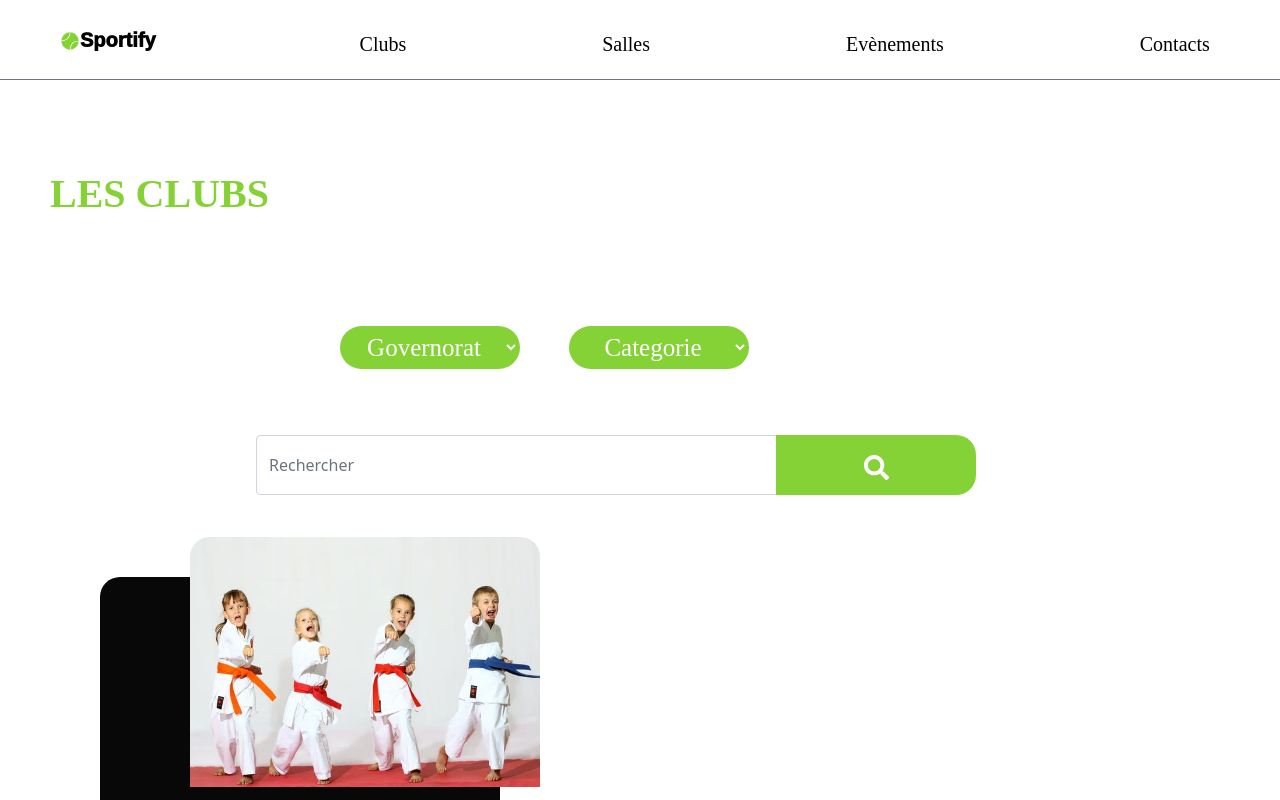
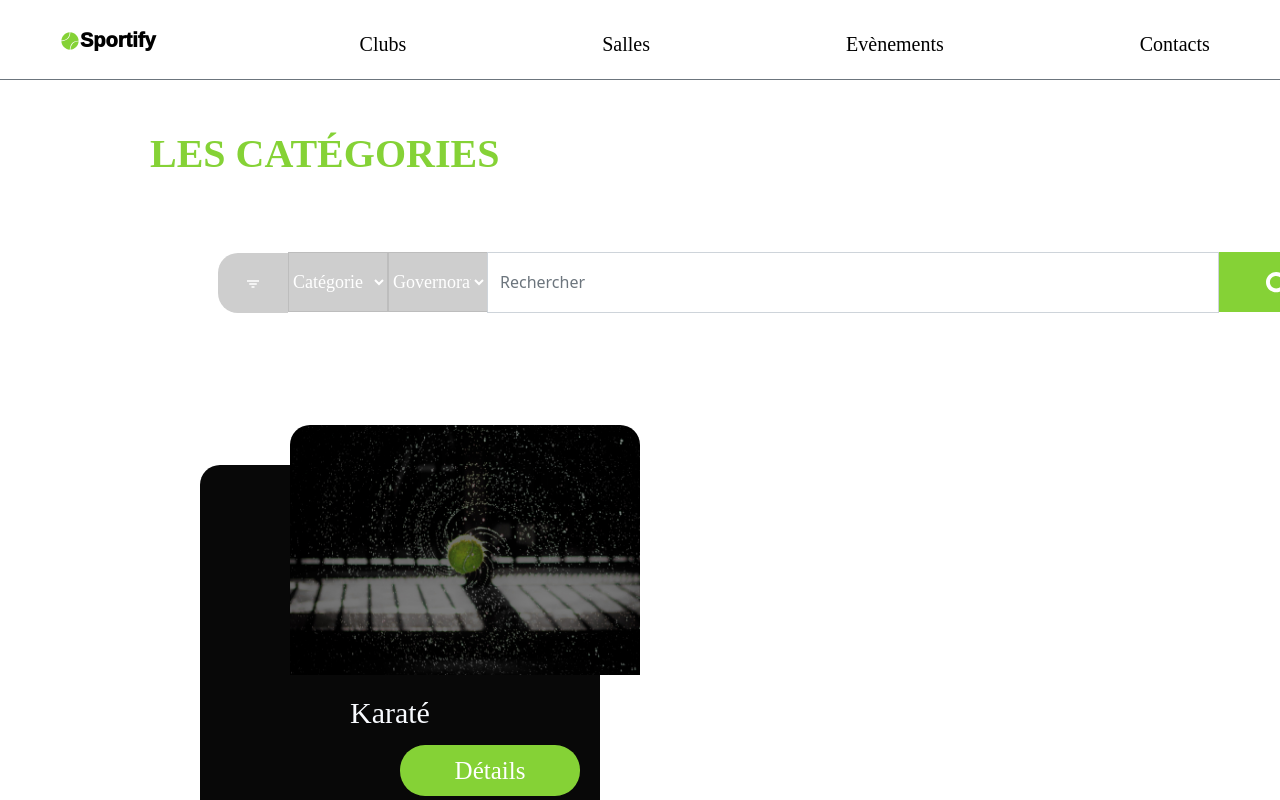
Before and after one commit to baraaj/sportify, a React (Create React App) app: page /clubs in a window 1280 px wide. Shown: the top 800 px of the page. Built offline with nearby package versions, Linux system fonts and the light colour scheme.

Commit message:
details commit

```diff
--- a/src/components/clubs.css
+++ b/src/components/clubs.css
@@ -1,8 +1,9 @@
+
 .clubs{
-width: 100%;
-height: 500px;
+
+    height: 900px;
     background-color:white;
-
+    padding-left:100px;
 
 
     }
@@ -14,8 +15,8 @@ background-color:white;
         background-color:rgb(8, 8, 8);
         width:400px;
         padding:50px;
-    margin-left: 100px;
-    margin-top:50px;
+
+        margin-top:10%;
         position:absolute;
         border-top-left-radius: 20px;
         border-top-right-radius: 20px;
@@ -31,14 +32,12 @@ background-color:white;
         border-top-right-radius: 20px;
     }
     .tx{
-    margin-top:40px;
         color: #85D236;
         font-family: 'Libre Baskerville', serif;
         font-size: 40px;
-    font-weight:600;
-
+        text-transform: uppercase;
         padding:50px;
-    text-transform: uppercase;
+        font-weight: 600;
     }
     .search{
 
@@ -93,8 +92,8 @@ background-color:white;
 
     }
     form{
-    max-width: 45rem;
-    margin-left:20%;
+        max-width: 70rem;
+        margin-left:10%;
         text-align: center;
         padding:1rem 0;
 
@@ -124,10 +123,26 @@ form .btn{
         height:60px
 
     }
-form input{
+    form .btn-search{
+
+        border-radius: 0;
+        border-top-right-radius: 20px;
+        border-bottom-right-radius: 20px;
+        background-color: #85D236;
+        width:120px;
+        color: #fff;
+        font-family: 'Libre Baskerville', serif;
+        font-size: 25px;
+        font-weight: 300;
+        height:60px;
+        border-color:transparent;
+
+    }
+    form .search-input{
         border-top-right-radius:none;
         border-top-left-radius: 20px;
         border-bottom-left-radius: 20px;
+        width:150px;
     }
     h3{
         font-size: 20px;
@@ -136,3 +151,31 @@ h3{
         padding-bottom: 10px;
 
     }
+  .btn-2{
+
+    border-radius: 0;
+
+    background-color: #cecece;
+    width:100px;
+    color: #fff;
+    font-family: 'Libre Baskerville', serif;
+    font-size: 18px;
+    font-weight: 500;
+    height:60px;
+    border-color: #bdbdbd;
+
+  }
+  .btn-3{
+
+    border-radius: 0;
+    border-bottom-left-radius: 20px;
+    border-top-left-radius: 20px;
+    background-color: #cecece;
+    width:70px;
+    color: #fff;
+    font-family: 'Libre Baskerville', serif;
+    font-size: 18px;
+   border-color: transparent;
+    height:60px;
+
+  }
--- a/src/components/clubs.js
+++ b/src/components/clubs.js
@@ -3,26 +3,49 @@ import Footer from "./footer";
 import Navbar from "./navbar";
 import "./clubs.css";
 import { FaSearch } from "react-icons/fa";
+import {BiFilter} from "react-icons/bi"
 import { useInView } from "react-intersection-observer";
-import { useEffect } from "react";
+import { useEffect ,useState} from "react";
 import { useAnimation } from "framer-motion";
 import img1 from "../images/received_630585981340841-1024x576.jpg";
-import img2 from "../images/karate.jpg";
+import img2 from "../images/josh-calabrese-zcYRw547Dps-unsplash (1).jpg";
 
 const Clubs = () => {
+  const[fix,setfix]=useState(false)
+  function setfixed(){
+
+    setfix(true);
+    console.log(fix)
+
+  }
+
   return (
-    <div classNameName="clubs  ">
-      <h3 className="tx">Les Clubs</h3>
+    <div className="clubs">
+      <h3 className="tx">Les Catégories</h3>
 
       <div className="row">
-        <div className="col-xs-8 col-xs-offset-2">
-          <div className="input-group">
-            <div className="input-group-btn search-panel">
+      <div>
+            <form class="input-group mb-2 col-md-12">
+            <div class="input-group-append">
+             <button class="btn-3"><span><BiFilter/></span></button>
+                <select
+                className="btn-2 btn-default dropdown-toggle"
+                data-toggle="dropdown"
+              >
+                <option>Catégorie</option>
+                <option>Karaté</option>
+                <option>Judo</option>
+                <option> taekwondo</option>
+                <option>kung fu</option>
+                <option>Gymnastique</option>
+                <option>kickboxing</option>
+              </select>
               <select
                 id="mystuff"
-                className="search btn btn-default dropdown-toggle"
+                className="btn-2 btn-default dropdown-toggle"
                 data-toggle="dropdown"
-              >
+                onChange={e => setfixed(e.target.value)}>
+
                 <option value="1">Governorat</option>
                 <option value="2">Ariana</option>
                 <option value="3">Béja</option>
@@ -49,35 +72,27 @@ const Clubs = () => {
                 <option value="24">Tunis</option>
                 <option value="25">Zaghouan</option>
               </select>
-            </div>
-            <div className="search input-group-btn search-panel">
               <select
-                className="btn btn-default dropdown-toggle"
+                id="mystuff"
+                className="btn-2 btn-default dropdown-toggle"
                 data-toggle="dropdown"
+                style={fix?{display:'inline-block'}:{display:'none'}}
               >
-                <option>Categorie</option>
-                <option>Karaté</option>
-                <option>Judo</option>
-                <option> taekwondo</option>
-                <option>kung fu</option>
-                <option>Gymnastique</option>
-                <option>kickboxing</option>
+                <option value="1">Région</option>
+
               </select>
-            </div>
-          </div>
 
-          <div>
-            <form class="input-group mb-3">
+              </div>
               <input
                 type="text"
-                class="text form-control"
+                class=" search-input text form-control"
                 placeholder="Rechercher"
-                aria-label="Saisir email"
+
                 aria-describedby="basic-addon2"
               />
               <div class="input-group-append">
-                <button class="btn" type="button">
-                  {" "}
+                <button class="btn-search" type="button">
+
                   <span>
                     <FaSearch />
                   </span>
@@ -85,7 +100,10 @@ const Clubs = () => {
               </div>
             </form>
           </div>
-        </div>
+
+
+
+
       </div>
       <section className="clubs">
         <div className="clb">
```
Also changed, not shown: src/components/club.js (+39 -0 lines). Lines whose indentation alone changed are shown as unchanged.
